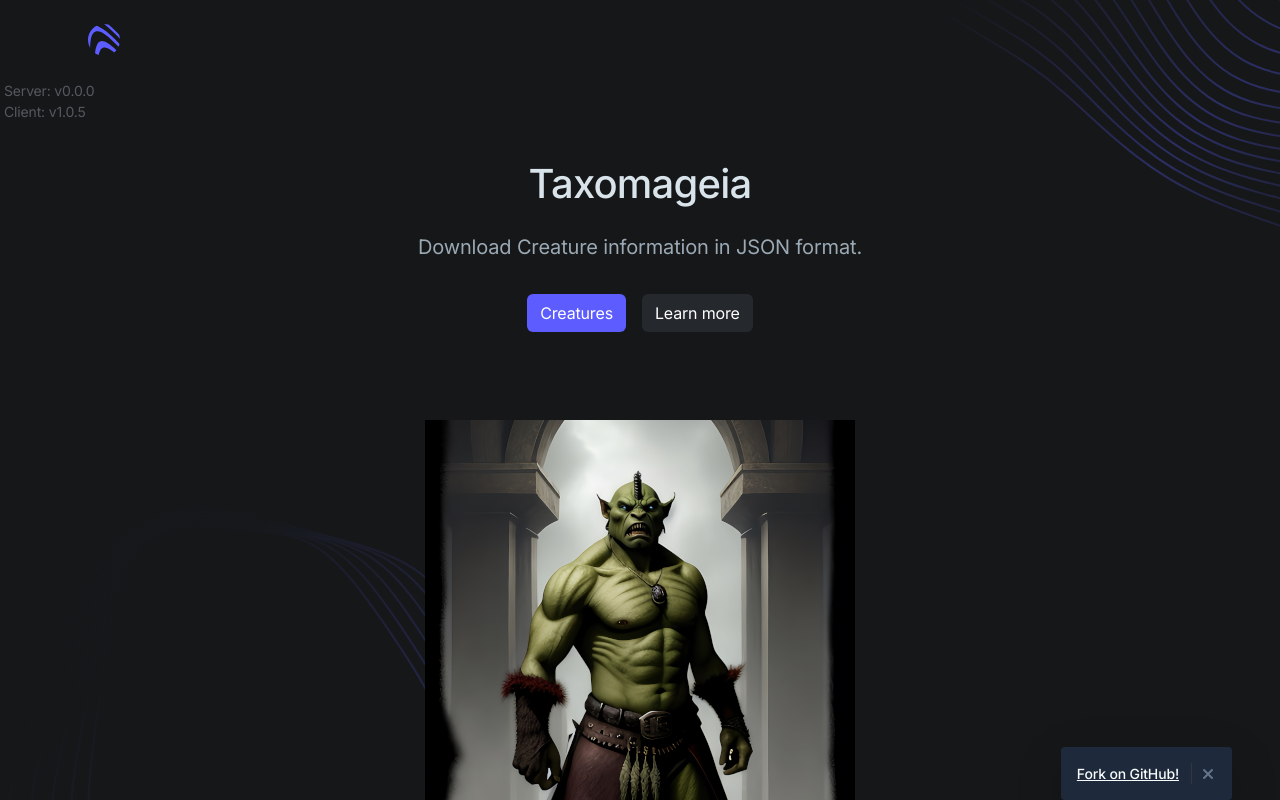
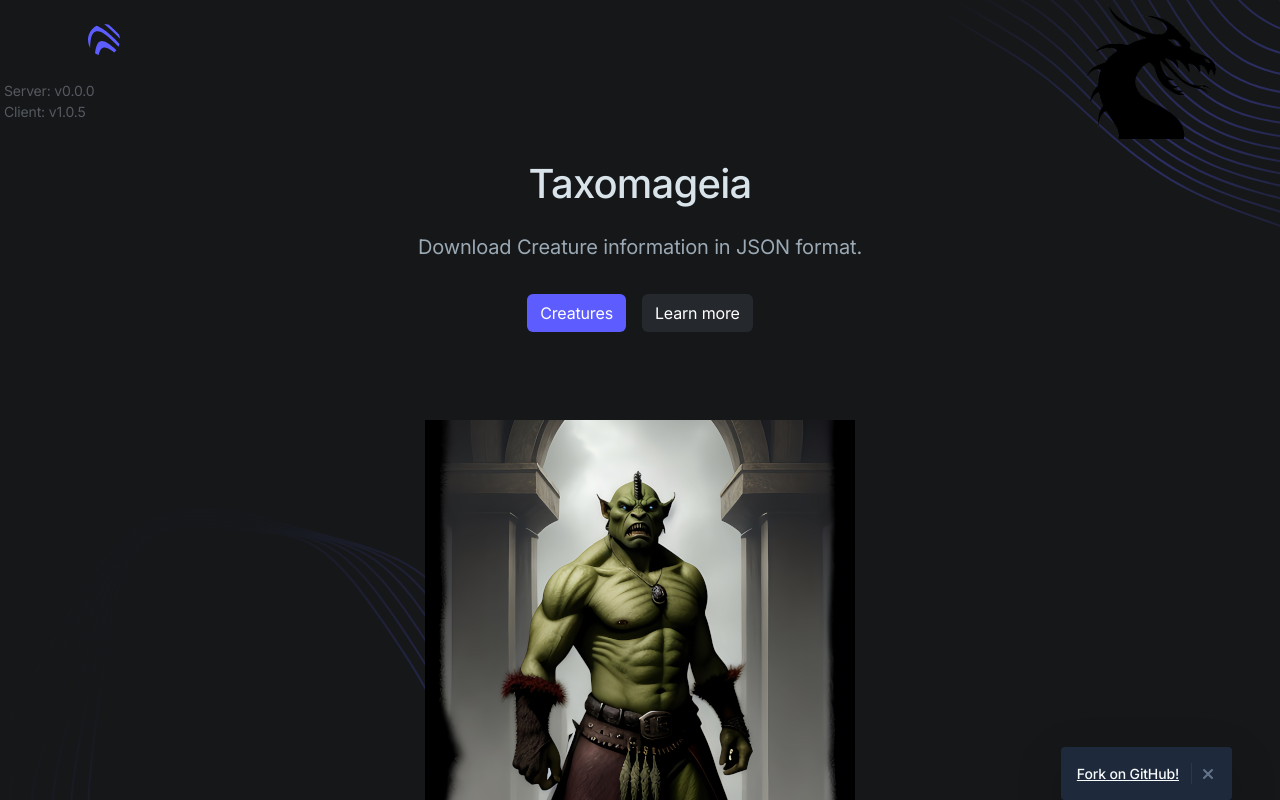
Before and after one commit to Nerdman4U/taxomageia-frontend, a Next.js app: page / in a window 1280 px wide. Shown: the top 800 px of the page. Built offline with nearby package versions, Linux system fonts and the light colour scheme; no server answers.

Commit message:
style(images): frontend main images

```diff
--- a/components/hero.tsx
+++ b/components/hero.tsx
@@ -3,7 +3,8 @@
 import ModalVideo from '@/components/modal-video'
 
 import FeatImage01 from '@/public/images/features-03-image-01.png'
-import Orc01 from '@/public/images/orc-01.png'
+import FeatImage02 from '@/public/images/orc-01.png'
+import FeatImage03 from '@/public/images/dragon.png'
 
 // import localFont from 'next/font/local'
 // const myFont = localFont({ src: '@/public/fonts/sunday/sunday.woff' })
@@ -13,6 +14,7 @@
   return (
     <section>
       <div className="max-w-6xl mx-auto px-4 sm:px-6 relative">
+        <Image className="max-w-full mx-auto md:max-w-none h-auto absolute top-1 right-0" src={FeatImage03} width={130} height={130} priority={true} alt="Banner" />
 
         {/* Illustration behind hero content */}
         <div className="absolute left-0 bottom-0 -ml-20 hidden lg:block pointer-events-none" aria-hidden="true" data-aos="fade-up" data-aos-delay="400">
@@ -44,7 +46,8 @@
             </div>
           </div>
 
-          <Image className="max-w-full mx-auto md:max-w-none h-auto" src={Orc01} width={430} height={576} priority={true} alt="Banner" />
+          <Image className="max-w-full mx-auto md:max-w-none h-auto" src={FeatImage02} width={430} height={576} priority={true} alt="Banner" />
+          {/* <Image className="max-w-full mx-auto md:max-w-none h-auto" src={FeatImage03} width={200} height={200} priority={true} alt="Banner" /> */}
 
           {/* <ModalVideo
             thumb={VideoThumb}
```
Also changed, not shown: public/images/dragon.png.
